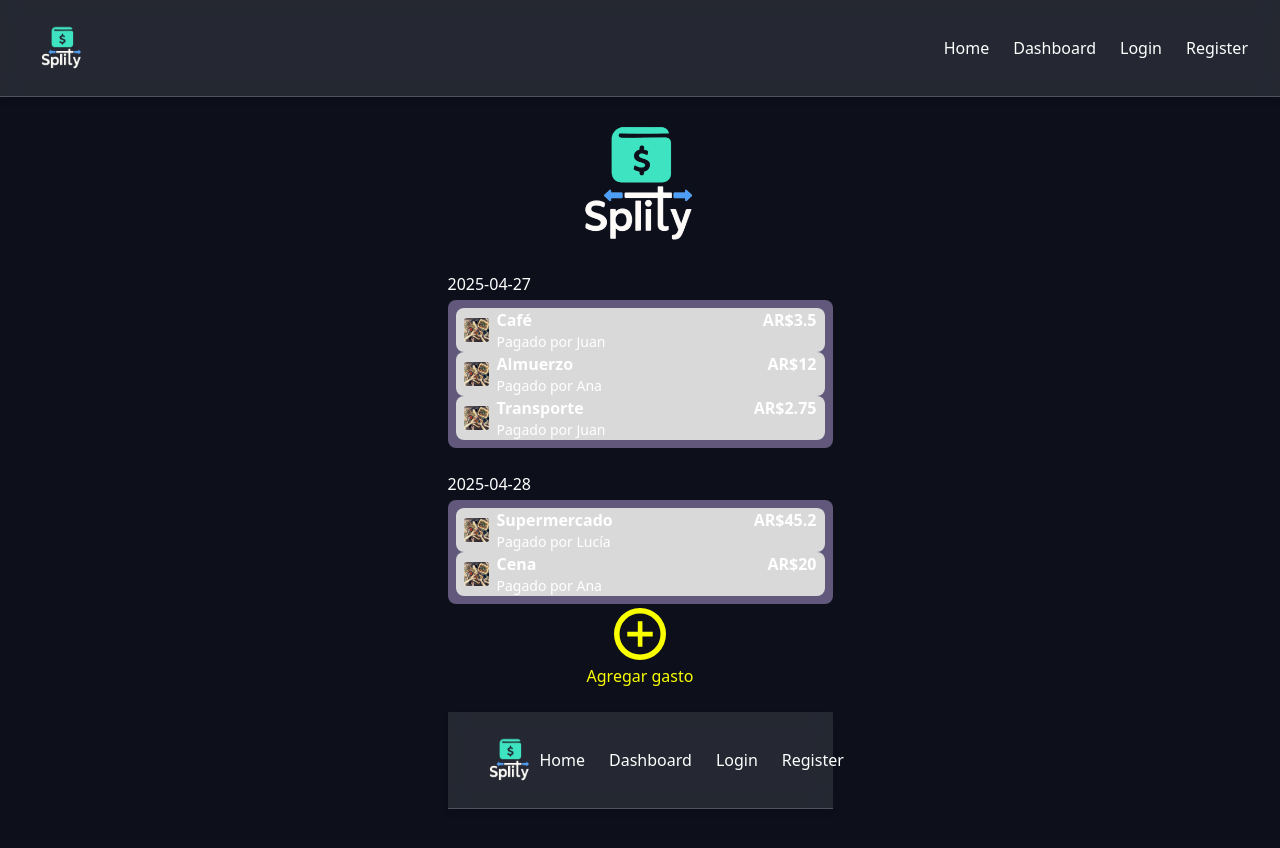
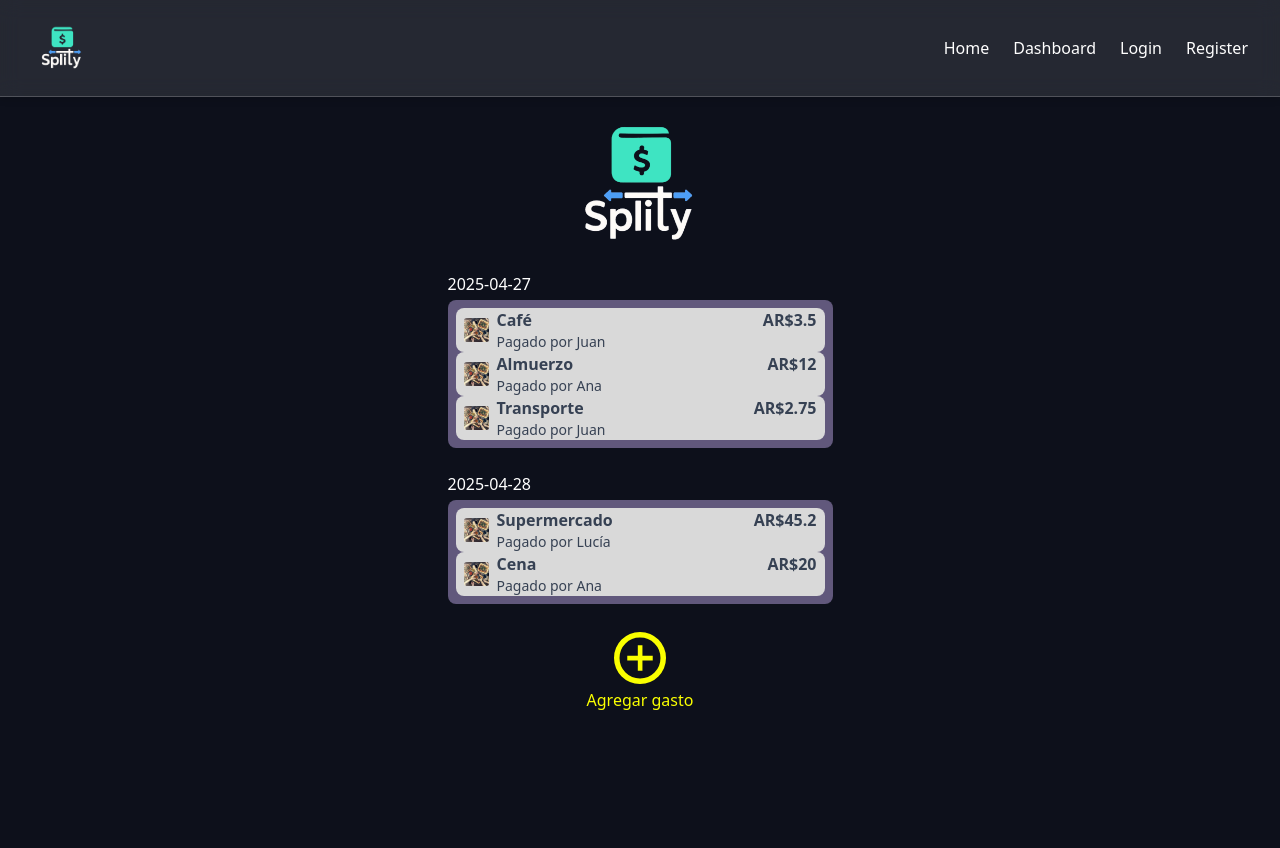
Before and after one commit to Grupo2henry/splity-frontend, a Next.js app in the folder frontend/: page /Event_Details in a window 1280 px wide. Shown: the top 848 px of the page. Built offline with nearby package versions, Linux system fonts and the light colour scheme.

Commit message:
Actualizando ramas

```diff
--- a/frontend/src/app/Add_Spent/Add_Spent.tsx
+++ b/frontend/src/app/Add_Spent/Add_Spent.tsx
@@ -1,12 +1,10 @@
 import Image from "next/image";
 import Add_Expenses from "@/components/Add_Expenses/Add_Expenses";
-import NavBar from "@/components/NavBar/NavBar";
 export const Add_Spent = () => {
     return (
         <div className="flex flex-col w-full h-full items-center">
             <Image src="/logo-splity.png" alt="Logo" width={165} height={175} />
             <Add_Expenses />
-            <NavBar />
         </div>
     );
 };
--- a/frontend/src/app/layout.tsx
+++ b/frontend/src/app/layout.tsx
@@ -20,7 +20,7 @@ export const metadata: Metadata = {
 export default function RootLayout({ children }: Readonly<{ children: React.ReactNode }>) {
   return (
     <html lang="en" className="flex justify-center">
-      <body className={`${roboto.variable} antialiased bg-gradient-to-b from-blue-500 to-indigo-600 text-white`}>
+      <body className={`${roboto.variable} antialiased bg-gradient-to-b from-blue-500 to-indigo-600 text-gray-700`}>
         <NavBar />
         <div className="main-container min-h-screen w-full max-w-7xl mx-auto px-4">
           {children}
--- a/frontend/src/components/NavBar/NavBar_Event_Details/NaBar_Event_Details.tsx
+++ b/frontend/src/components/NavBar/NavBar_Event_Details/NaBar_Event_Details.tsx
@@ -1,16 +1,14 @@
-import NavBar from '../NavBar';
 import Link from "next/link";
 import Image from "next/image";
 
 export const NavBar_Event_Details = () => {
     return (
-        <div className="w-full h-full flex flex-col justify-end">
+        <div className="w-full h-full flex flex-col justify-end mt-6">
             <div className="flex flex-col gap-6">
                 <div className="flex flex-col items-center">
-                    <Link href="/dashboard/overview"><Image src="/add_circle.svg" alt="Logo" width={60} height={60}/></Link>
+                    <Link href="/Add_Spent"><Image src="/add_circle.svg" alt="Logo" width={60} height={60}/></Link>
                     <p className="text-[#FAFF00]">Agregar gasto</p>
                 </div>
-                <NavBar />
             </div>
         </div>
     );
```
